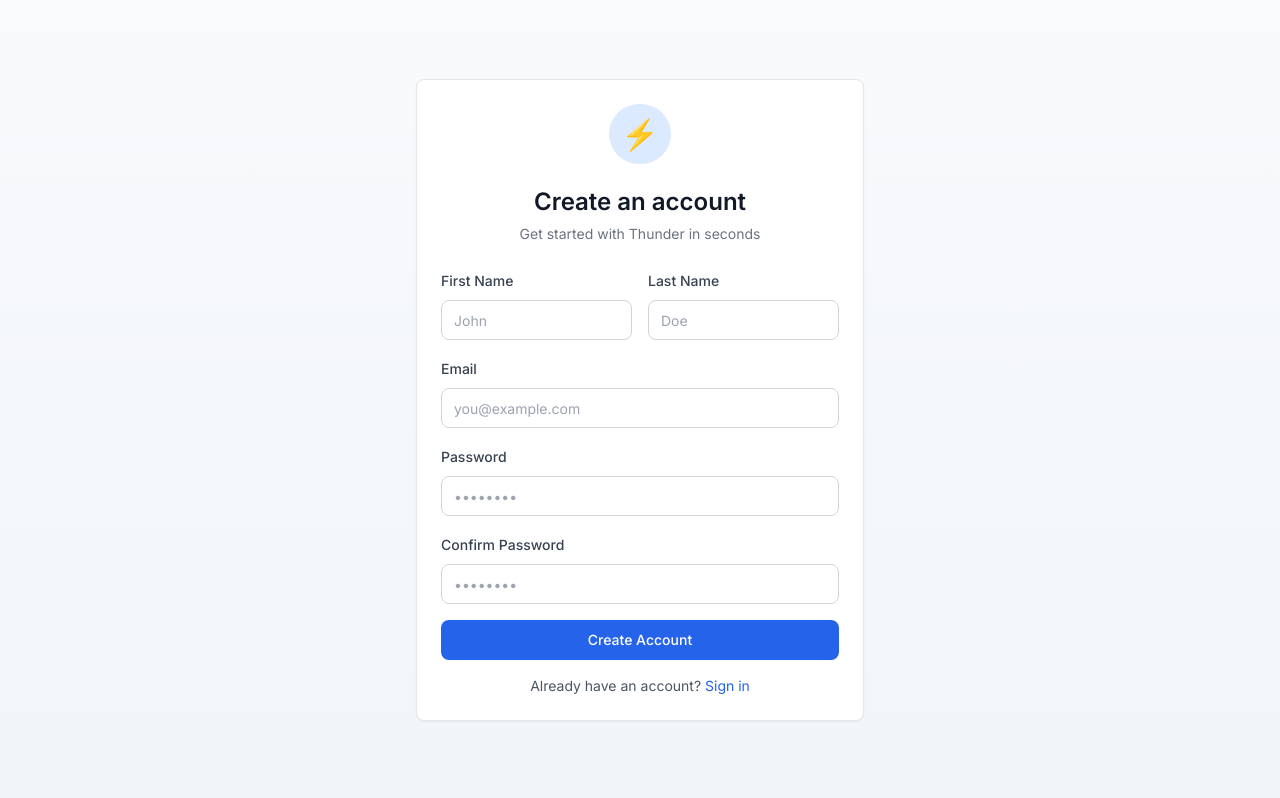
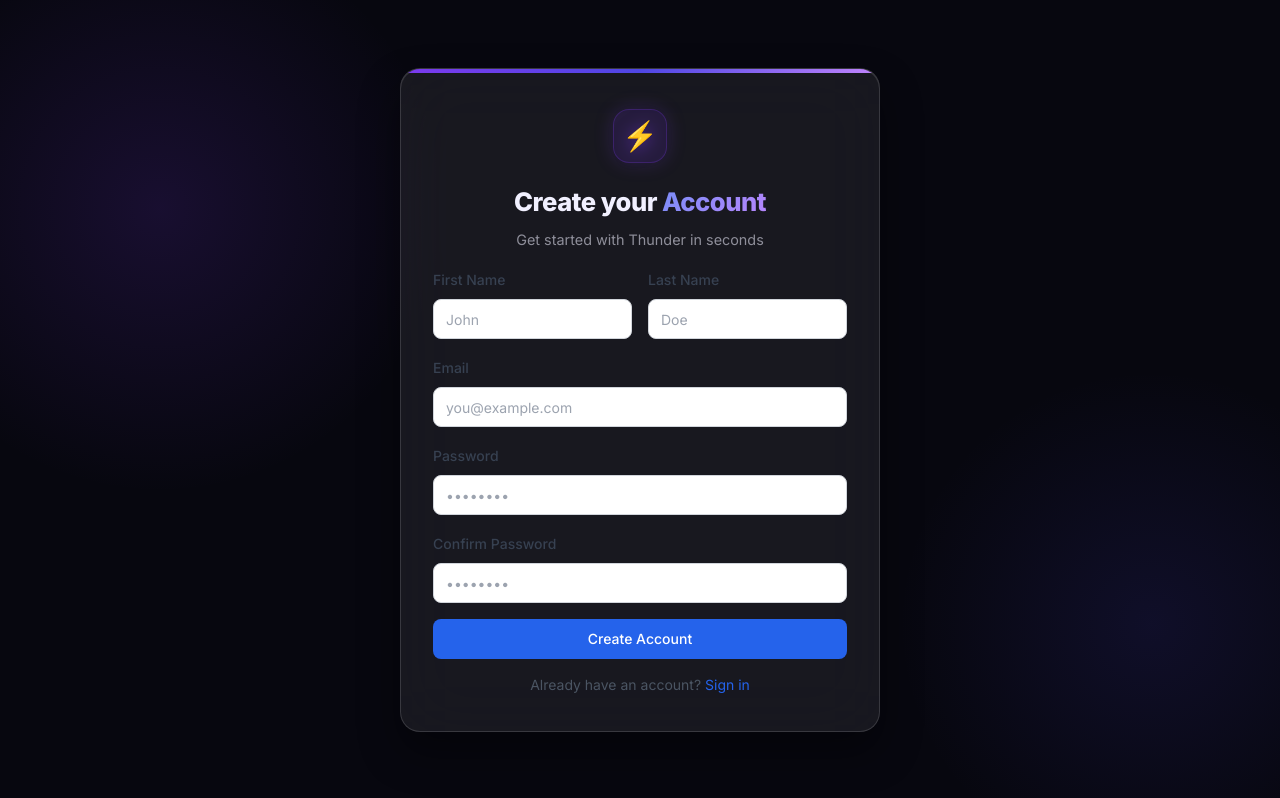
Before and after one commit to SHUBHAM-NIRMAL18/thunder-kanban, a React (Vite) app in the folder frontend/: page /register in a window 1280 px wide. Built offline with nearby package versions, Linux system fonts and the light colour scheme; no server answers.

Commit message:
feat(auth): redesign register page layout to match dark space theme

```diff
--- a/frontend/src/pages/Register.tsx
+++ b/frontend/src/pages/Register.tsx
@@ -1,12 +1,12 @@
-import { useEffect } from 'react'
+import { useEffect, useState } from 'react'
 import { useNavigate, Link } from 'react-router-dom'
-import { Card, CardContent, CardDescription, CardHeader, CardTitle } from '@/components/ui/card'
 import { RegisterForm } from '@/features/auth/components/RegisterForm'
 import { useAuth } from '@/features/auth/hooks/useAuth'
 
 export const Register = () => {
   const navigate = useNavigate()
   const { isAuthenticated } = useAuth()
+  const [mounted, setMounted] = useState(false)
 
   useEffect(() => {
     if (isAuthenticated) {
@@ -14,22 +14,131 @@ export const Register = () => {
     }
   }, [isAuthenticated, navigate])
 
+  useEffect(() => {
+    setMounted(true)
+  }, [])
+
   return (
-    <div className="flex min-h-screen items-center justify-center bg-gradient-to-b from-slate-50 to-slate-100 px-4 py-8">
-      <Card className="w-full max-w-md">
-        <CardHeader className="space-y-1 text-center">
-          <Link to="/" className="mb-4 flex justify-center">
-            <div className="rounded-full bg-blue-100 p-3">
-              <span className="text-3xl">⚡</span>
-            </div>
-          </Link>
-          <CardTitle>Create an account</CardTitle>
-          <CardDescription>Get started with Thunder in seconds</CardDescription>
-        </CardHeader>
-        <CardContent>
-          <RegisterForm />
-        </CardContent>
-      </Card>
+    <div style={styles.root}>
+      {/* Background aura blobs */}
+      <div style={styles.aura1} />
+      <div style={styles.aura2} />
+
+      {/* Main Container */}
+      <div style={styles.container}>
+        <div
+          className="glass-strong animate-fadeIn"
+          style={{
+            ...styles.card,
+            opacity: mounted ? 1 : 0,
+            transform: mounted ? 'translateY(0)' : 'translateY(20px)',
+            transition: 'opacity 0.5s cubic-bezier(0.16, 1, 0.3, 1), transform 0.5s cubic-bezier(0.16, 1, 0.3, 1)',
+          }}
+        >
+          {/* Accent gradient top stripe */}
+          <div style={styles.accentStripe} />
+
+          {/* Header */}
+          <div style={styles.header}>
+            <Link to="/" className="hover:scale-105 transition-transform duration-200" style={styles.logoLink}>
+              <div style={styles.logoIconBg}>
+                <span style={styles.logoIcon}>⚡</span>
+              </div>
+            </Link>
+            <h1 style={styles.title}>
+              Create your <span className="gradient-text">Account</span>
+            </h1>
+            <p style={styles.subtitle}>Get started with Thunder in seconds</p>
+          </div>
+
+          {/* Form Content */}
+          <div style={styles.content}>
+            <RegisterForm />
+          </div>
+        </div>
+      </div>
     </div>
   )
 }
+
+const styles: Record<string, React.CSSProperties> = {
+  root: {
+    minHeight: '100vh',
+    background: 'var(--bg-base)',
+    position: 'relative',
+    overflow: 'hidden',
+    display: 'flex',
+    alignItems: 'center',
+    justifyContent: 'center',
+    padding: '40px 16px',
+  },
+  aura1: {
+    position: 'absolute', top: '-10vh', left: '-10vw',
+    width: '45vw', height: '45vw',
+    background: 'radial-gradient(ellipse, rgba(124,58,237,0.15) 0%, transparent 70%)',
+    borderRadius: '50%', pointerEvents: 'none', zIndex: 0,
+  },
+  aura2: {
+    position: 'absolute', bottom: '-10vh', right: '-10vw',
+    width: '40vw', height: '40vw',
+    background: 'radial-gradient(ellipse, rgba(79,70,229,0.12) 0%, transparent 70%)',
+    borderRadius: '50%', pointerEvents: 'none', zIndex: 0,
+  },
+  container: {
+    position: 'relative',
+    width: '100%',
+    maxWidth: 480,
+    zIndex: 1,
+  },
+  card: {
+    borderRadius: 20,
+    overflow: 'hidden',
+    boxShadow: '0 20px 40px rgba(0, 0, 0, 0.4), inset 0 1px 0 rgba(255, 255, 255, 0.1)',
+  },
+  accentStripe: {
+    height: 4,
+    background: 'linear-gradient(90deg, var(--accent), var(--accent-end), #c084fc)',
+  },
+  header: {
+    display: 'flex',
+    flexDirection: 'column',
+    alignItems: 'center',
+    padding: '36px 24px 16px',
+    textAlign: 'center',
+  },
+  logoLink: {
+    display: 'inline-flex',
+    marginBottom: 20,
+  },
+  logoIconBg: {
+    width: 54,
+    height: 54,
+    borderRadius: 16,
+    background: 'rgba(124,58,237,0.15)',
+    border: '1px solid rgba(124,58,237,0.25)',
+    display: 'flex',
+    alignItems: 'center',
+    justifyContent: 'center',
+    boxShadow: '0 0 20px rgba(124, 58, 237, 0.2)',
+  },
+  logoIcon: {
+    fontSize: '1.8rem',
+    filter: 'drop-shadow(0 2px 8px rgba(124,58,237,0.5))',
+    lineHeight: 1,
+  },
+  title: {
+    fontSize: '1.6rem',
+    fontWeight: 800,
+    letterSpacing: '-0.02em',
+    color: 'var(--text-primary)',
+    marginBottom: 8,
+  },
+  subtitle: {
+    fontSize: '0.9rem',
+    color: 'var(--text-secondary)',
+    maxWidth: '320px',
+  },
+  content: {
+    padding: '0 32px 36px',
+  },
+}
```
